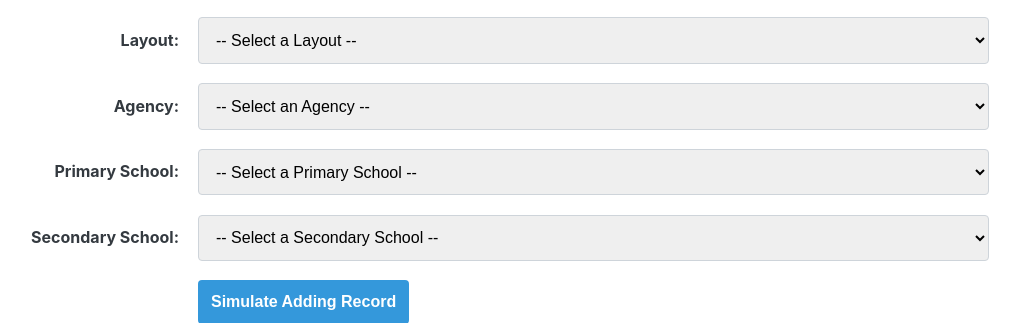
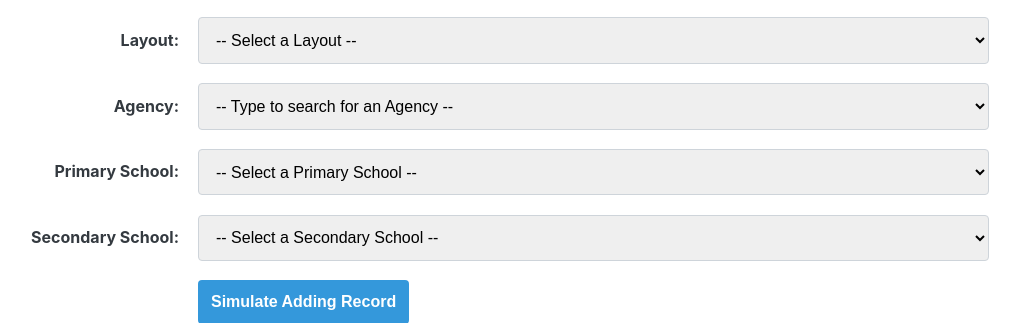
Before and after one commit to cloud9ight/perth_property_analysis, a Flask app: page /add in a window 1280 px wide. Shown: the part 857-1180 px from the top of the page, without its empty margins (131-1151 px from the left). Run offline with Flask 3, Linux system fonts and the light colour scheme; data that the repository does not hold is empty; some libraries are stand-ins or nearby versions.

Commit message:
amend agency and school to type and select using Choices.js

```diff
--- a/templates/add_record.html
+++ b/templates/add_record.html
@@ -95,8 +95,8 @@
 
   <!-- Dynamic Dropdown for Agency -->
   <label for="agency_id">Agency:</label>
-  <select id="agency_id" name="agency_id" required>
-    <option value="">-- Select an Agency --</option>
+  <select id="agency_id" name="agency_id" class="searchable-select" required>
+    <option value="">-- Type to search for an Agency --</option>
     {% for agency in agencies %}
     <option value="{{ agency.agency_id }}">
       {{ agency.agency_name | title }}
@@ -106,7 +106,12 @@
 
   <!-- Dynamic Dropdown for Primary School -->
   <label for="primary_school_id">Primary School:</label>
-  <select id="primary_school_id" name="primary_school_id" required>
+  <select
+    id="primary_school_id"
+    name="primary_school_id"
+    class="searchable-select"
+    required
+  >
     <option value="">-- Select a Primary School --</option>
     {% for school in primary_schools %}
     <option value="{{ school.primary_school_id }}">
@@ -117,7 +122,12 @@
 
   <!-- Dynamic Dropdown for Secondary School -->
   <label for="secondary_school_id">Secondary School:</label>
-  <select id="secondary_school_id" name="secondary_school_id" required>
+  <select
+    id="secondary_school_id"
+    name="secondary_school_id"
+    class="searchable-select"
+    required
+  >
     <option value="">-- Select a Secondary School --</option>
     {% for school in secondary_schools %}
     <option value="{{ school.secondary_school_id }}">
@@ -219,6 +229,18 @@
   }
 
   document.addEventListener("DOMContentLoaded", function () {
+    // 1. Initialize Choices.js on all elements with the 'searchable-select' class ---
+    const elements = document.querySelectorAll(".searchable-select");
+    elements.forEach(function (element) {
+      // We create a new Choices object for each selected element.
+      // You can pass configuration options here if needed.
+      new Choices(element, {
+        searchPlaceholderValue: "Type here to search...",
+      });
+    });
+    console.log(`Initialized Choices.js on ${elements.length} dropdowns.`);
+
+    // 2. for submission listener
     const form = document.getElementById("addRecordForm");
     if (form) {
       form.addEventListener("submit", function (event) {
--- a/templates/base.html
+++ b/templates/base.html
@@ -10,6 +10,16 @@
       rel="stylesheet"
       href="{{ url_for('static', filename='style.css') }}"
     />
+    <!-- Choices.js CSS -->
+    <link
+      rel="stylesheet"
+      href="https://cdn.jsdelivr.net/npm/choices.js/public/assets/styles/choices.min.css"
+    />
+    <!-- Choices.js SCRIPT -->
+    <script
+      src="https://cdn.jsdelivr.net/npm/choices.js/public/assets/scripts/choices.min.js"
+      defer
+    ></script>
   </head>
   <body>
     <nav>
```
